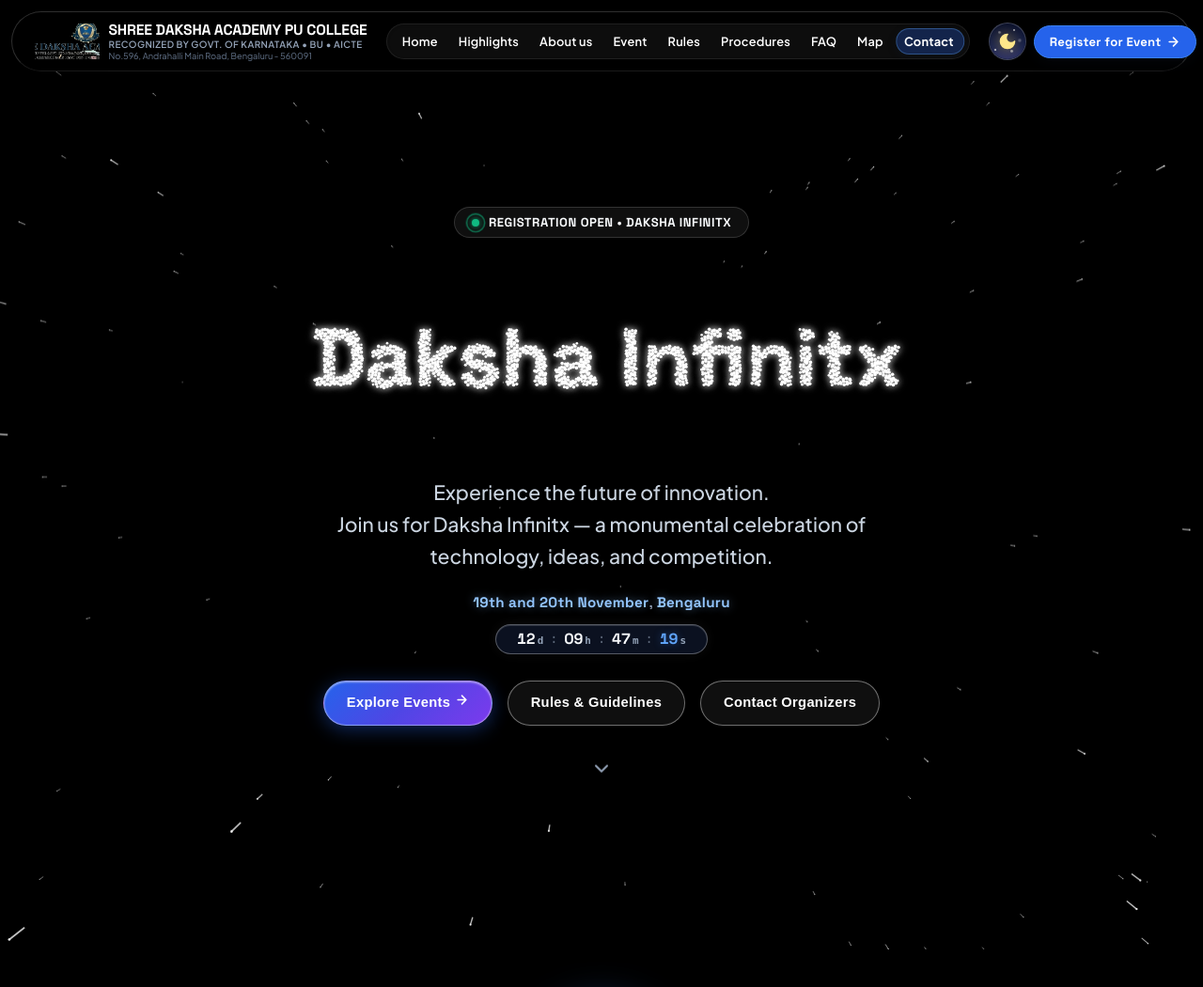
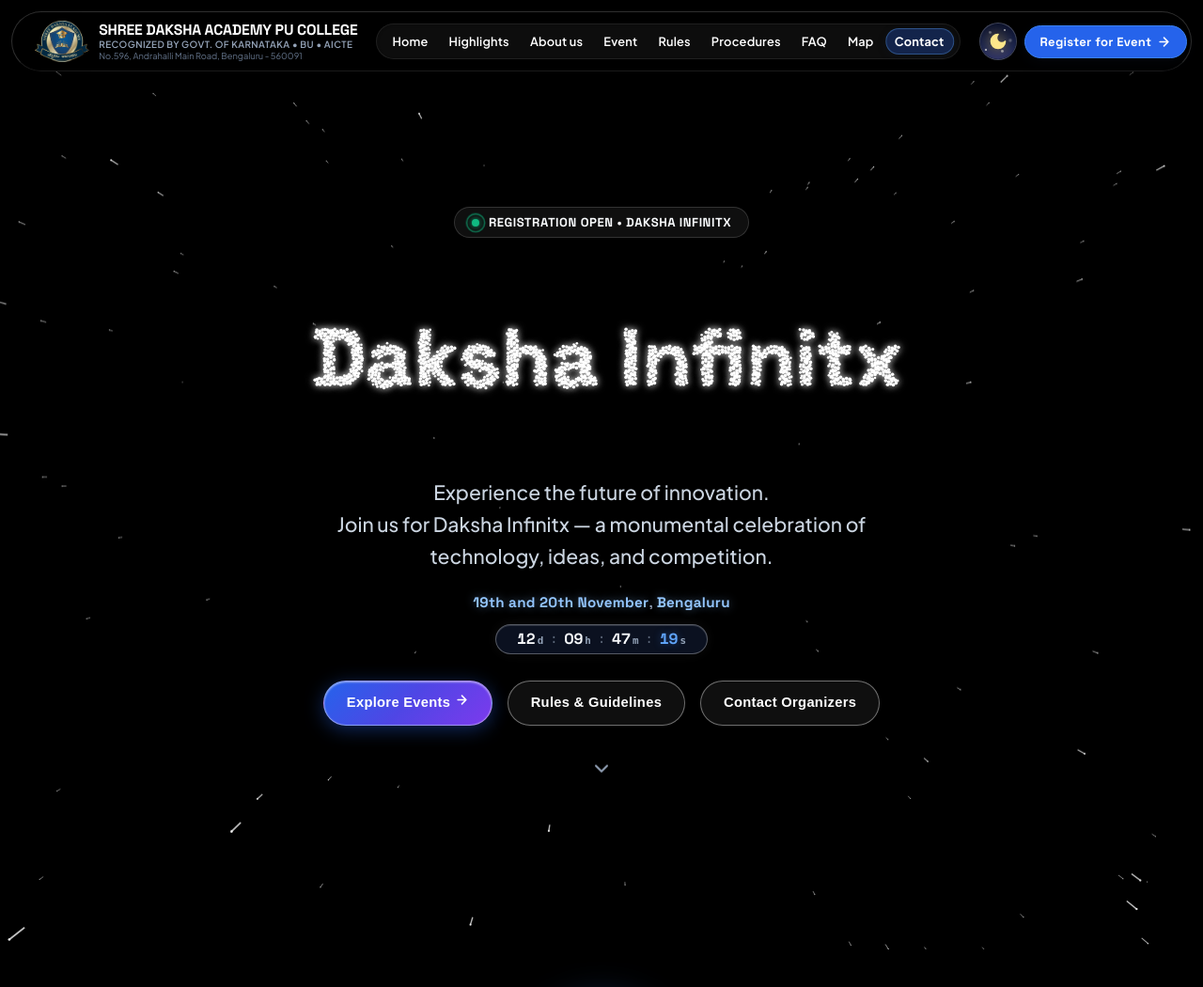
Before and after one commit to akash-s-24/onlineqr, a Flask app: page /events in a window 1280 px wide. Shown: the top 1050 px of the page at 94% size. Run offline with Flask 3, Linux system fonts and the light colour scheme; data that the repository does not hold is empty; some libraries are stand-ins or nearby versions.

Commit message:
fix: embed authentic official college logo from college portal across site and favicon

```diff
--- a/templates/base.html
+++ b/templates/base.html
@@ -7,6 +7,8 @@
     <meta name="csrf-token" content="{{ csrf_token() }}">
     <title>{% block title %}Shree Daksha Academy – College Event Management System{% endblock %}</title>
     <link rel="icon" type="image/svg+xml" href="{{ url_for('static', filename='favicon.svg') }}">
+    <link rel="alternate icon" type="image/png" href="{{ url_for('static', filename='favicon.png') }}">
+    <link rel="apple-touch-icon" href="{{ url_for('static', filename='favicon.png') }}">
     <!-- Static Local Fonts Preload (High Performance & System-Proof) -->
     <link rel="preload" href="{{ url_for('static', filename='fonts/plus-jakarta-sans.woff2') }}" as="font" type="font/woff2" crossorigin>
     <link rel="preload" href="{{ url_for('static', filename='fonts/space-grotesk.woff2') }}" as="font" type="font/woff2" crossorigin>
--- a/templates/landing_base.html
+++ b/templates/landing_base.html
@@ -7,6 +7,8 @@
     <meta name="csrf-token" content="{{ csrf_token() }}">
     <title>{% block title %}Shree Daksha Academy – College Event Management System{% endblock %}</title>
     <link rel="icon" type="image/svg+xml" href="{{ url_for('static', filename='favicon.svg') }}">
+    <link rel="alternate icon" type="image/png" href="{{ url_for('static', filename='favicon.png') }}">
+    <link rel="apple-touch-icon" href="{{ url_for('static', filename='favicon.png') }}">
     <!-- Google Fonts -->
     <link rel="preconnect" href="https://fonts.googleapis.com">
     <link rel="preconnect" href="https://fonts.gstatic.com" crossorigin>
@@ -1085,7 +1087,9 @@
 
             .landing-logo img,
             .landing-logo-img {
-                height: 38px;
+                height: 44px;
+                width: auto;
+                object-fit: contain;
             }
 
             .landing-logo h1,
@@ -1268,9 +1272,9 @@
 
             .landing-logo img,
             .landing-logo-img {
-                height: 38px;
-                width: 38px;
-                max-width: 38px;
+                height: 42px;
+                width: auto;
+                max-width: 56px;
                 object-fit: contain;
                 flex-shrink: 0;
                 filter: drop-shadow(0 2px 8px rgba(0, 0, 0, 0.4));
```
Also changed, not shown: static/favicon.ico (added), static/favicon.png (added), static/favicon.svg, static/images/college_logo.png.
